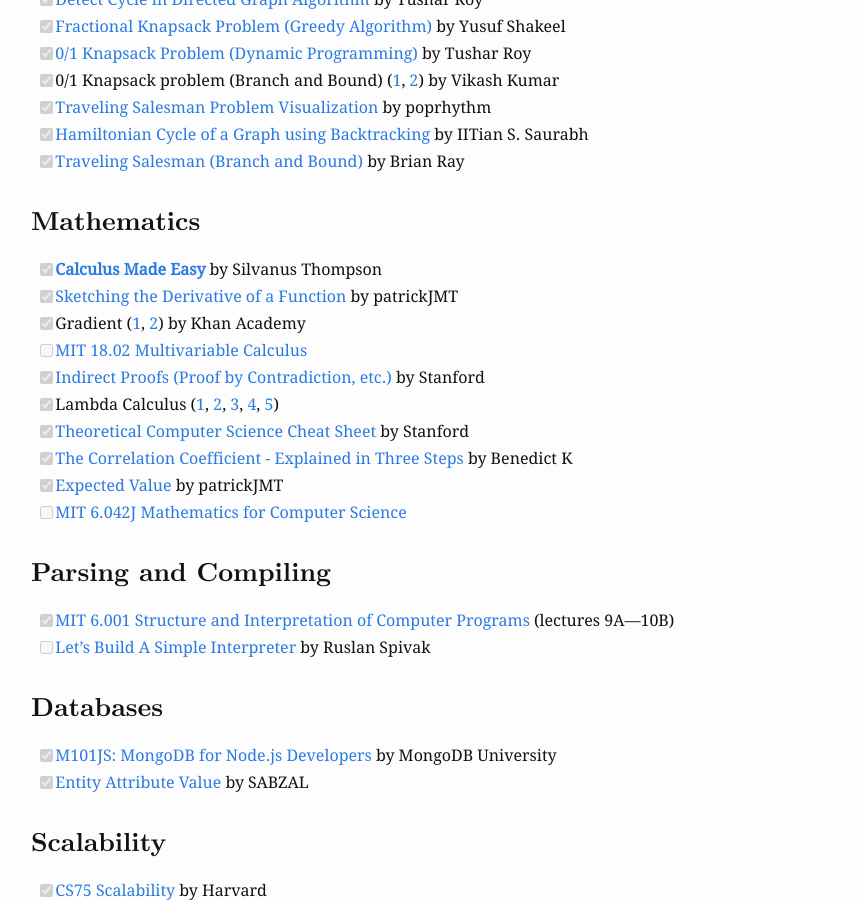
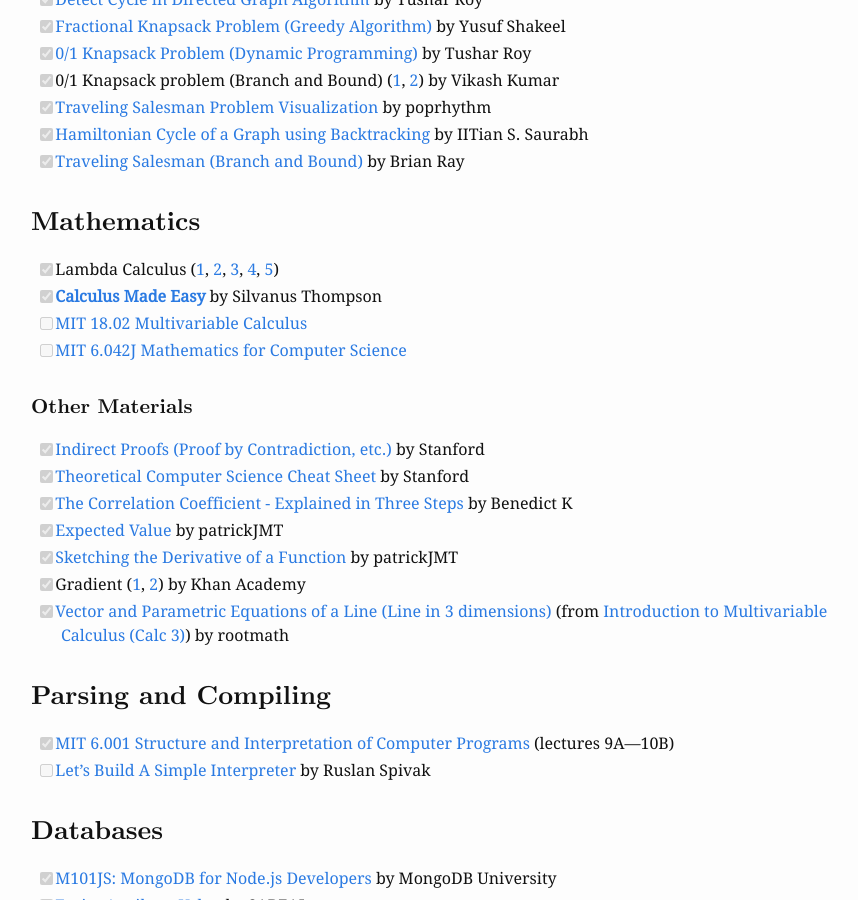
Before and after one commit to alopatindev/alopatindev.github.io, a Jekyll site: the page built from _posts/2016-11-29-self-learning.markdown, in a window 1280 px wide and 900 px high, scrolled down 1792 px. Shown: the whole window, without its empty margins (204-1062 px from the left). Built offline with Jekyll 4.4.1, drawn with Linux system fonts in a browser that asks for light colours; comment, search, counter and statistics services are not loaded.

Commit message:
update 2016-11-29-self-learning

```diff
--- a/_posts/2016-11-29-self-learning.markdown
+++ b/_posts/2016-11-29-self-learning.markdown
@@ -66,16 +66,19 @@
 - [x][Traveling Salesman (Branch and Bound)](https://www.youtube.com/watch?v=JQW-0d1-Ttw) by Brian Ray
 
 ### Mathematics
+- [x]Lambda Calculus ([1](https://www.youtube.com/watch?v=S_WzF6BHadc), [2](https://www.youtube.com/watch?v=bEnFk_FBi3E), [3](https://www.youtube.com/watch?v=v1IlyzxP6Sg), [4](https://www.youtube.com/watch?v=Mg1pxUKeWCk), [5](https://www.youtube.com/watch?v=3h0-p4SDHig))
 - [x][**Calculus Made Easy**](https://www.amazon.com/Calculus-Made-Easy-Silvanus-Thompson/dp/0312185480) by Silvanus Thompson
-- [x][Sketching the Derivative of a Function](https://www.youtube.com/watch?v=QoTGPUArfTI) by patrickJMT
-- [x]Gradient ([1](https://www.youtube.com/watch?v=tIpKfDc295M), [2](https://www.youtube.com/watch?v=_-02ze7tf08)) by Khan Academy
 - [ ][MIT 18.02 Multivariable Calculus](https://www.youtube.com/watch?v=PxCxlsl_YwY&list=PL4C4C8A7D06566F38)
+- [ ][MIT 6.042J Mathematics for Computer Science](https://www.youtube.com/watch?v=L3LMbpZIKhQ&list=PLB7540DEDD482705B)
+
+#### Other Materials
 - [x][Indirect Proofs (Proof by Contradiction, etc.)](https://web.stanford.edu/class/archive/cs/cs103/cs103.1132/lectures/02/Small02.pdf) by Stanford
-- [x]Lambda Calculus ([1](https://www.youtube.com/watch?v=S_WzF6BHadc), [2](https://www.youtube.com/watch?v=bEnFk_FBi3E), [3](https://www.youtube.com/watch?v=v1IlyzxP6Sg), [4](https://www.youtube.com/watch?v=Mg1pxUKeWCk), [5](https://www.youtube.com/watch?v=3h0-p4SDHig))
 - [x][Theoretical Computer Science Cheat Sheet](http://web.stanford.edu/~liszt90/acm/cheatsheet.pdf) by Stanford
 - [x][The Correlation Coefficient - Explained in Three Steps](https://www.youtube.com/watch?v=ugd4k3dC_8Y) by Benedict K
 - [x][Expected Value](https://www.youtube.com/watch?v=DAjVAEDil_Q) by patrickJMT
-- [ ][MIT 6.042J Mathematics for Computer Science](https://www.youtube.com/watch?v=L3LMbpZIKhQ&list=PLB7540DEDD482705B)
+- [x][Sketching the Derivative of a Function](https://www.youtube.com/watch?v=QoTGPUArfTI) by patrickJMT
+- [x]Gradient ([1](https://www.youtube.com/watch?v=tIpKfDc295M), [2](https://www.youtube.com/watch?v=_-02ze7tf08)) by Khan Academy
+- [x][Vector and Parametric Equations of a Line (Line in 3 dimensions)](https://www.youtube.com/watch?v=PyPp4QvQY3Q) (from [Introduction to Multivariable Calculus (Calc 3)](https://www.youtube.com/watch?v=oDzOKruKfKs&list=PLQ5YRQFsUCPuP9cyS7_YP_QCWQYd515Gp)) by rootmath
 
 ### Parsing and Compiling
 - [x][MIT 6.001 Structure and Interpretation of Computer Programs](https://www.youtube.com/watch?v=2Op3QLzMgSY&list=PL8FE88AA54363BC46) (lectures 9A—10B)
```
